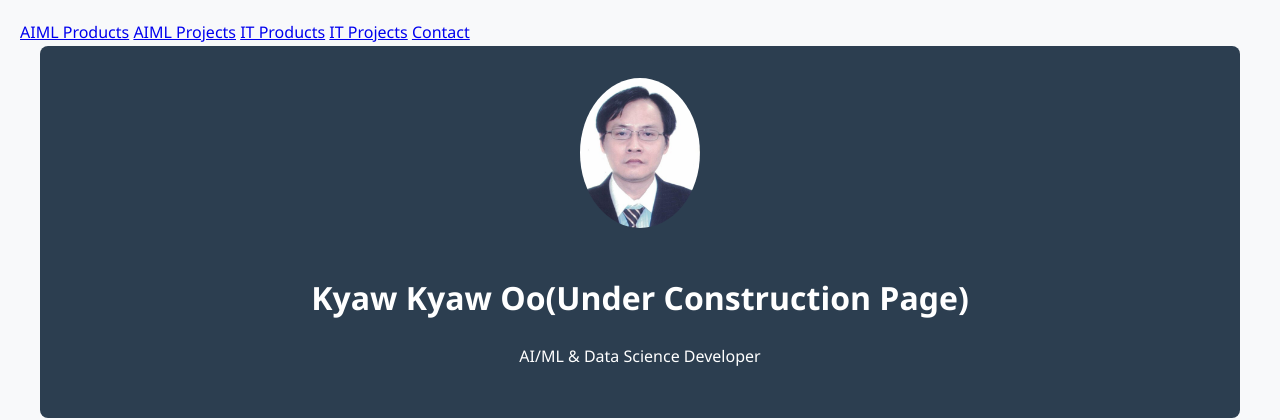
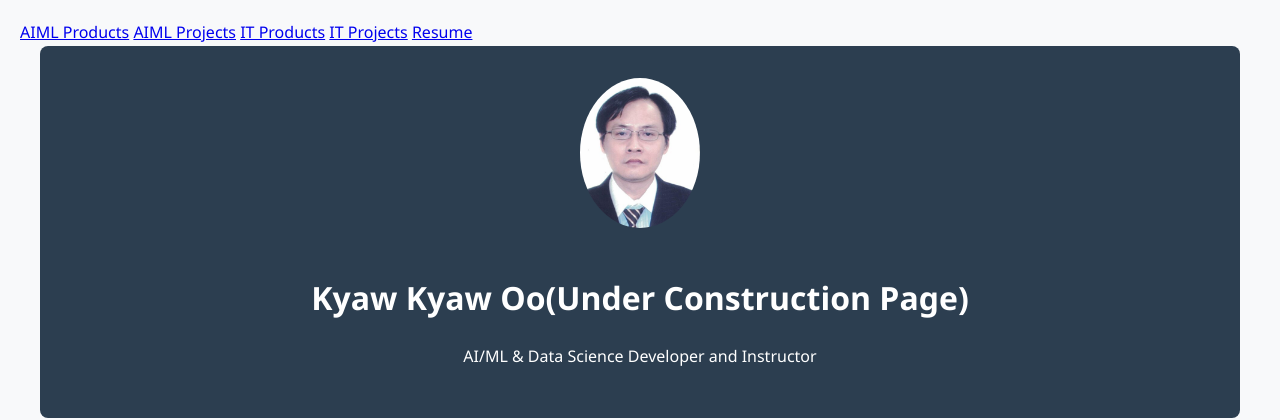
Before and after one commit to MrKyaw/kyawkyawoo, a plain HTML site: page index.html in a window 1280 px wide. Shown: the top 420 px of the page. Drawn offline with Linux system fonts and the light colour scheme.

Commit message:
Update index.html
Updated Correct Format

```diff
--- a/index.html
+++ b/index.html
@@ -105,7 +105,7 @@
         }
     </style>
 
-    <style>
+<style>
     .modal {
       display: none;
       position: fixed;
@@ -156,7 +156,7 @@
         <a href="aiml-projects.html">AIML Projects</a>
         <a href="it-products.html">IT Products</a>
         <a href="it-projects.html">IT Projects</a>
-        <a href="#contact">Contact</a>
+        <a href="#Resume">Resume</a>
     </nav>
 
     <!-- Main content sections -->
@@ -176,7 +176,7 @@
                 alt="Kyaw Kyaw Oo Passport Photo"
                 style="width: 120px; height: 150px; border-radius: 50%; margin-bottom: 15px;">
                 <h1>Kyaw Kyaw Oo(Under Construction Page)</h1>
-                <p>AI/ML & Data Science Developer</p>
+                <p>AI/ML & Data Science Developer and Instructor</p>
             </div>
 
             <div class="contact-bar">
@@ -204,7 +204,7 @@
                 <div class="skill-grid">
                     <div>
                         <h3>Degrees</h3>
-                        <p>MEng(Automation & Smart System - GPA : Expected 3.75 out of 4) - McMaster University, Canada<a href="#" class="view-project" data-gif="testimonials/mcm_tsm.gif">Testimonials</a><br>
+                        <p>MEng(Automation & Smart System - GPA : Expected 3.75 out of 4) - McMaster University, Canada <a href="#" class="view-project" data-gif="testimonials/mcm_tsm.gif">Testimonials</a><br>
                            MSc(Signal Processing) - Nanyang Technological University, Singapore</p>
                            BE(Electronics - GPA : 4.77 out of 5) - Yangon Technological University, Myanmar</p>
                            Specialist Diploma(DevOps - GPA : 3.5 out of 4) - Republic Polytechnic, Singapore</p>
@@ -417,9 +417,6 @@
             </div>
         </div>
     </body>
-
-    <!-- <iframe name="resumeFrame" id="resumeFrame" title="Resume"></iframe> -->
-    <footer><!-- Footer content --></footer>
     <div id="gifModal" class="modal">
         <div class="modal-content">
           <span class="close">&times;</span>
@@ -450,5 +447,7 @@
         }
     </script>
 
+</html>
+
 </body>
 </html>
```
